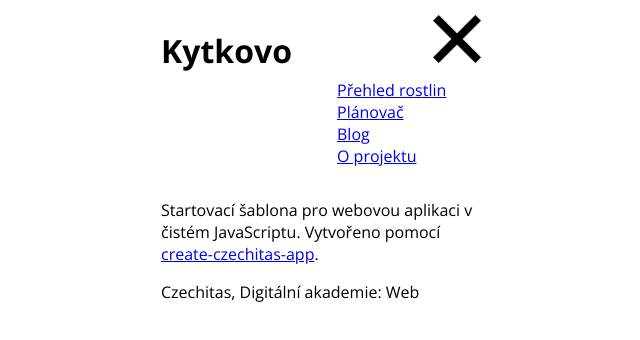
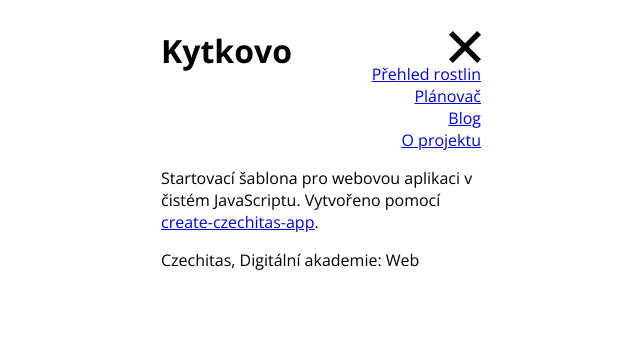
Before and after one commit to TeVecko/Kytkovo, a website built with webpack: page src/index.html in a window 1280 px wide. Both pictures are taken after a click on the button 776 px from the left and 39 px from the top of the page. Shown: the whole page, without its empty margins (319-959 px from the left). Built offline with nearby package versions, Linux system fonts and the light colour scheme.

Commit message:
Hlavička s menu

```diff
--- a/src/index.js
+++ b/src/index.js
@@ -5,8 +5,8 @@ console.log('funguju!');
 const menu = document.querySelector('.nav-btn');
 
 menu.addEventListener('click', (event) => {
-  const navigace = document.querySelector('#hamburger');
-  navigace.classList.toggle('hamburger-opened');
+  const navigation = document.querySelector('#hamburger');
+  navigation.classList.toggle('hamburger-opened');
   const iconCross = document.querySelector('.nav-btn');
   iconCross.classList.toggle('nav-btn--opened');
 });
--- a/src/style.css
+++ b/src/style.css
@@ -26,14 +26,9 @@ header {
   align-items: flex-end;
 }
 
-nav {
-  width: 10rem;
-  padding: 1rem;
-}
-
 .nav-btn {
-  width: 3rem;
-  height: 3rem;
+  width: 2rem;
+  height: 2rem;
   background-image: url('./img/menu_hamburger.png');
   background-size: contain;
   background-color: transparent;
@@ -44,12 +39,6 @@ nav {
   background-image: url('./img/close.png');
 }
 
-.hamburger-opened a {
-  display: block;
-  justify-content: center;
-  flex-basis: 100%;
-}
-
 .hamburger-closed {
   display: none;
 }
@@ -58,4 +47,5 @@ nav {
   display: flex;
   flex-direction: column;
   justify-content: center;
+  text-align: right;
 }
```
